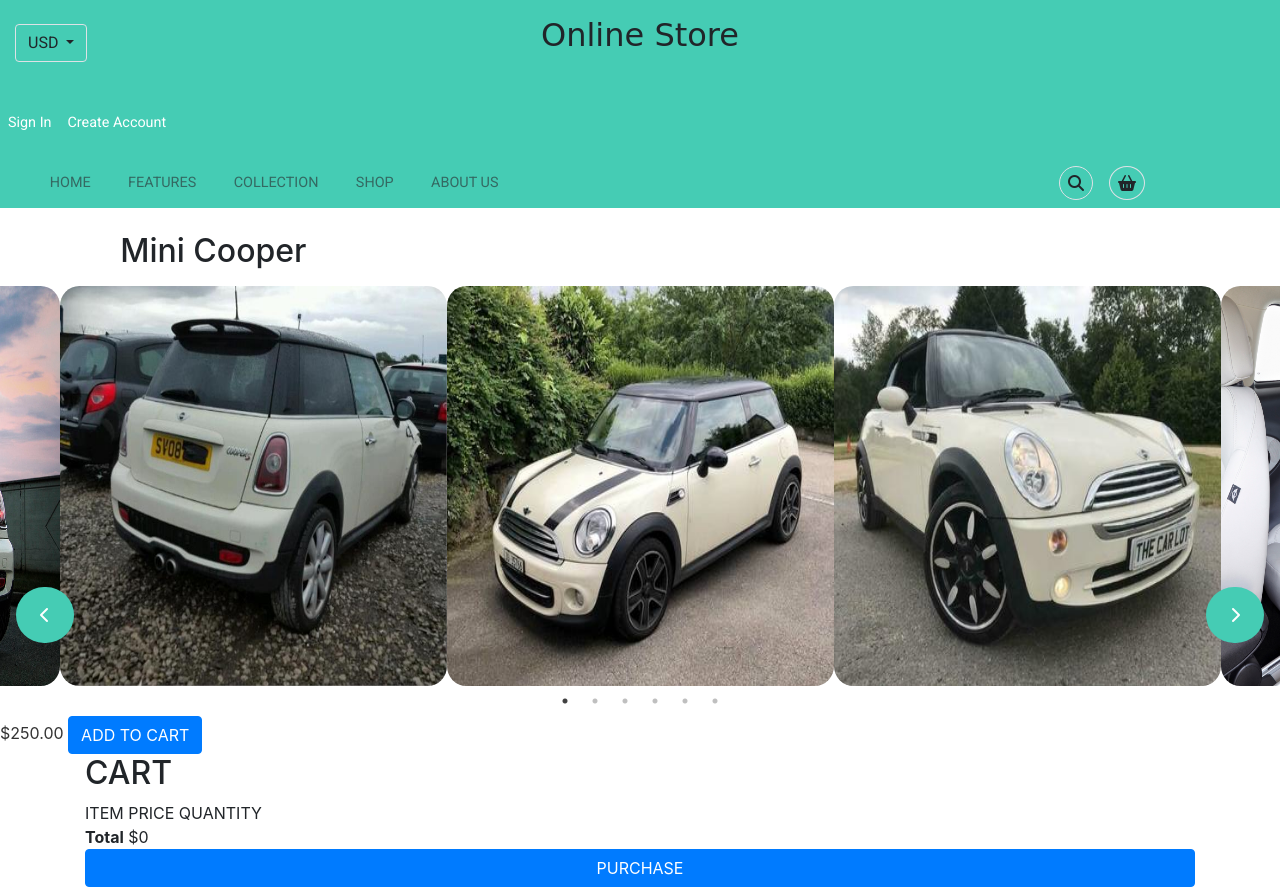
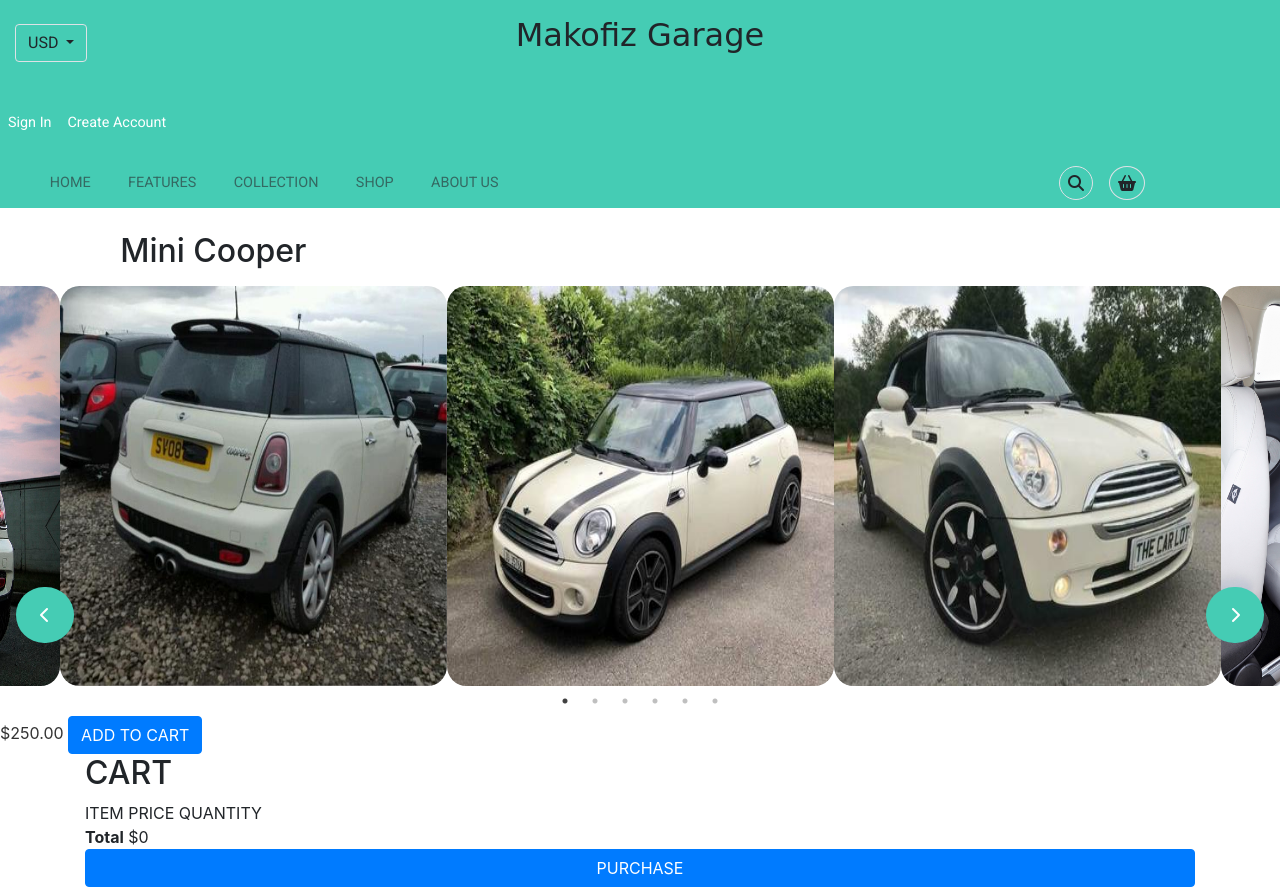
Before and after one commit to Muchstix/makofiz-garage, a plain HTML site: page index.html in a window 1280 px wide. Drawn offline with nearby package versions, Linux system fonts and the light colour scheme; a web font is replaced by a local one.

Commit message:
Update index.html

```diff
--- a/index.html
+++ b/index.html
@@ -4,7 +4,7 @@
 		<meta charset="UTF-8">
 		<meta name="viewport" content="width=device-width, initial-scale=1.0">
 		<meta http-equiv="X-UA-Compatible" content="ie-edge">
-		<title>Online Store</title>
+		<title>Makofiz Garage</title>
 
 		<!-- Bootstrap CDN -->
 		<link rel="stylesheet"
@@ -48,7 +48,7 @@
 						</div>
 					</div>
 					<div class="col-md-4 col-12 text-center">
-						<h2 class="my-md-3 site-title">Online Store</h2>
+						<h2 class="my-md-3 site-title">Makofiz Garage</h2>
 					</div>
 					<div class="col-md-4 col-12 text-right"></div>
 						<p class="my-md-4 header-links">
```
